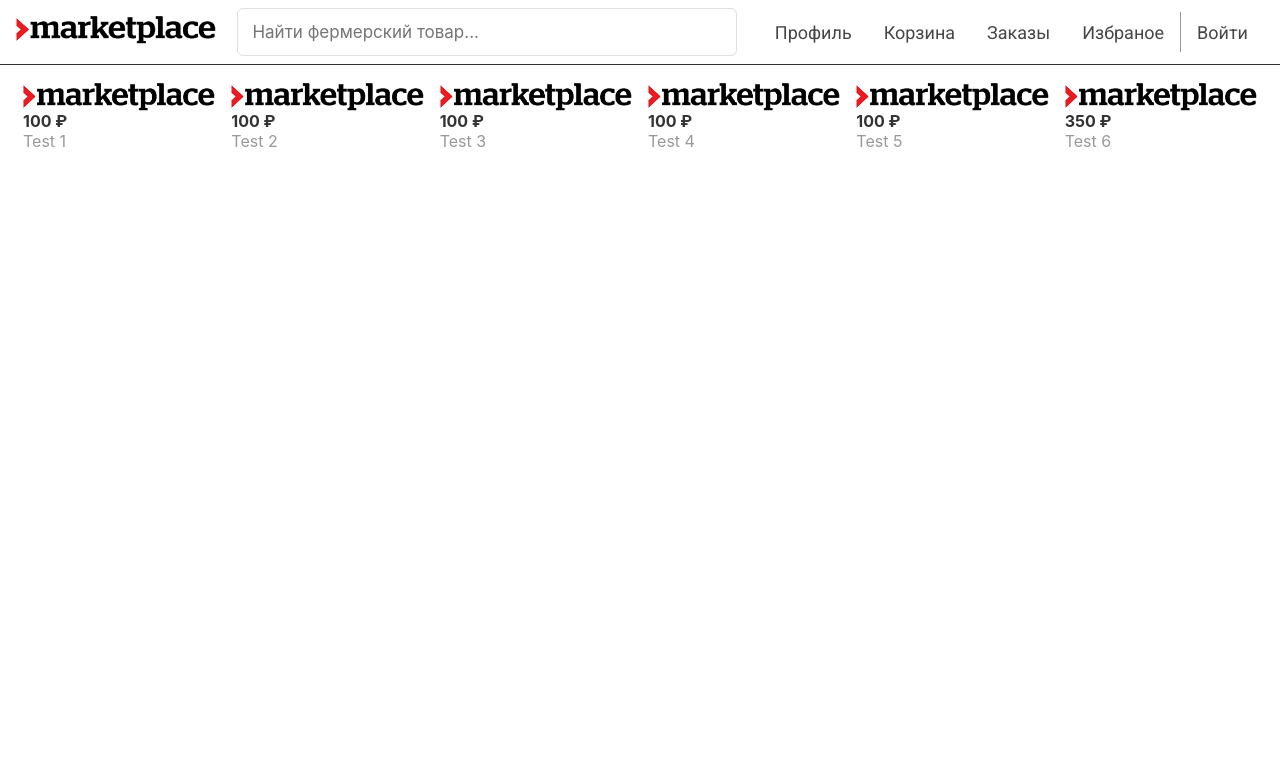
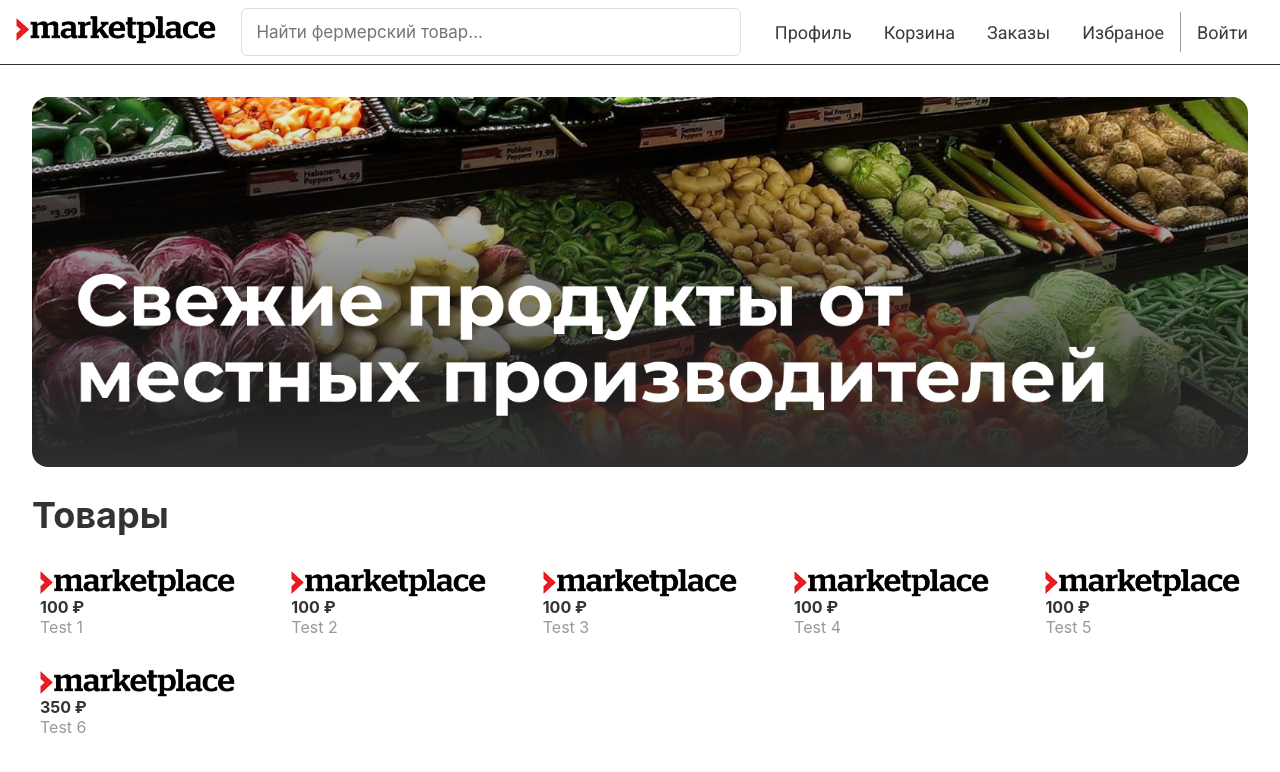
Before and after one commit to NimbleFIsh/marketplace, a Svelte app: page / in a window 1280 px wide. Shown: the top 772 px of the page. Built offline with nearby package versions, Linux system fonts and the light colour scheme; some icons are missing.

Commit message:
Add banner

```diff
--- a/src/components/Card.svelte
+++ b/src/components/Card.svelte
@@ -27,6 +27,7 @@
     .card {
         width: 16%;
         padding: 8px;
+        margin: 8px 0;
         border-radius: 15px;
         cursor: pointer;
     }
--- a/src/components/Header.svelte
+++ b/src/components/Header.svelte
@@ -57,6 +57,7 @@
     }
 
     .header-inner-logo {
+        margin-right: 8px;
         width: 200px;
         cursor: pointer;
     }
@@ -118,7 +119,7 @@
         font-family: 'Roboto', sans-serif;
         font-weight: 400;
         font-size: 18px;
-        color: #464646;
+        color: #3c3c3c;
     }
 
     .nav-bar-item, .header-inner-enter {
--- a/src/routes/Main.svelte
+++ b/src/routes/Main.svelte
@@ -64,10 +64,27 @@
 <div id="app">
     <div class="layout_page">
         <Header on:enterBtn={() => showModalWindow = true}/>
-        <main>
+        <main id="mainContainer">
+            <div class="mainContainer-inner">
+                <div class="wrapper">
+                    <div class="wrapper-banner">
+                        <div class="banner-container">
+                            <!--                            <img class="banner-container-image" src="/img/Background.jpg" alt="banner-background"/>-->
+                        </div>
+                    </div>
+                    <div class="wrapper-products-card">
+                        <h1 class="wrapper-products-card-title"> Товары </h1>
+                        <div class="wrapper-products-card-container">
                             {#each tovarTest as tovar}
-                <Card {tovar} />
+                                <Card {tovar}/>
                             {/each}
+                        </div>
+                    </div>
+                    <div class="wrapper-footer">
+                        <!--TODO:-->
+                    </div>
+                </div>
+            </div>
         </main>
     </div>
 </div>
@@ -96,7 +113,8 @@
                                     <InputField bind:bindText={Login.login} placeholderText="Email"/>
                                 </div>
                                 <div class="login-fields-item">
-                                    <PasswordField bind:password={Login.password} placeholderText="Пароль" newPass="false"/>
+                                    <PasswordField bind:password={Login.password} placeholderText="Пароль"
+                                                   newPass="false"/>
                                 </div>
                             </div>
                             <div class="buttons">
@@ -111,10 +129,12 @@
                                     <InputField bind:bindText={Registration.email} placeholderText="Email"/>
                                 </div>
                                 <div class="login-fields-item">
-                                    <PasswordField bind:password={Registration.password} placeholderText="Пароль" newPass="true"/>
+                                    <PasswordField bind:password={Registration.password} placeholderText="Пароль"
+                                                   newPass="true"/>
                                 </div>
                                 <div class="login-fields-item">
-                                    <PasswordField bind:password={confirmPass} placeholderText="Подтвердите пароль" newPass="true"/>
+                                    <PasswordField bind:password={confirmPass} placeholderText="Подтвердите пароль"
+                                                   newPass="true"/>
                                 </div>
                                 <div class="login-fields-item">
                                     <InputField bind:bindText={Registration.name} placeholderText="Имя"/>
@@ -229,11 +249,75 @@
         font-weight: 400;
     }
 
-    main {
+    #mainContainer {
+        width: 100vw;
+        min-height: calc(100vh - 4rem - 1px);
+        height: calc(100vh - 4rem - 1px);
+        overflow-y: auto;
+        overflow-x: hidden;
+    }
+
+    .mainContainer-inner {
+        width: 100%;
+        height: 100%;
+
+        padding: 2rem;
+        box-sizing: border-box;
+    }
+
+    .wrapper {
+        height: 100%;
+        width: 100%;
+    }
+
+    .wrapper-banner {
+        width: 100%;
+        height: 370px;
+
+        display: flex;
+        justify-content: center;
+    }
+
+    .banner-container {
+        width: 100%;
+        min-width: 650px;
+        max-height: 370px;
+
+        display: flex;
+        justify-content: center;
+
+        background: url("/img/Background.jpg") center bottom no-repeat;
+        background-size: cover;
+
+        border-radius: 16px;
+    }
+
+    .banner-container-image {
+        display: block;
+        width: 100%;
+        object-fit: cover;
+        border-radius: 16px;
+    }
+
+    .wrapper-products-card {
         margin-top: 10px;
+
+        display: flex;
+        flex-direction: column;
+    }
+
+    .wrapper-products-card-title {
+        margin: 16px 0;
+        font-size: 36px;
+    }
+
+    .wrapper-products-card-container {
         display: flex;
         justify-content: space-between;
-        padding: 0 15px;
+        flex-wrap: wrap;
+        align-content: center;
+        align-items: center;
+
     }
 
 </style>
```
Also changed, not shown: public/img/Background.jpg (added). Lines whose indentation alone changed are shown as unchanged.
